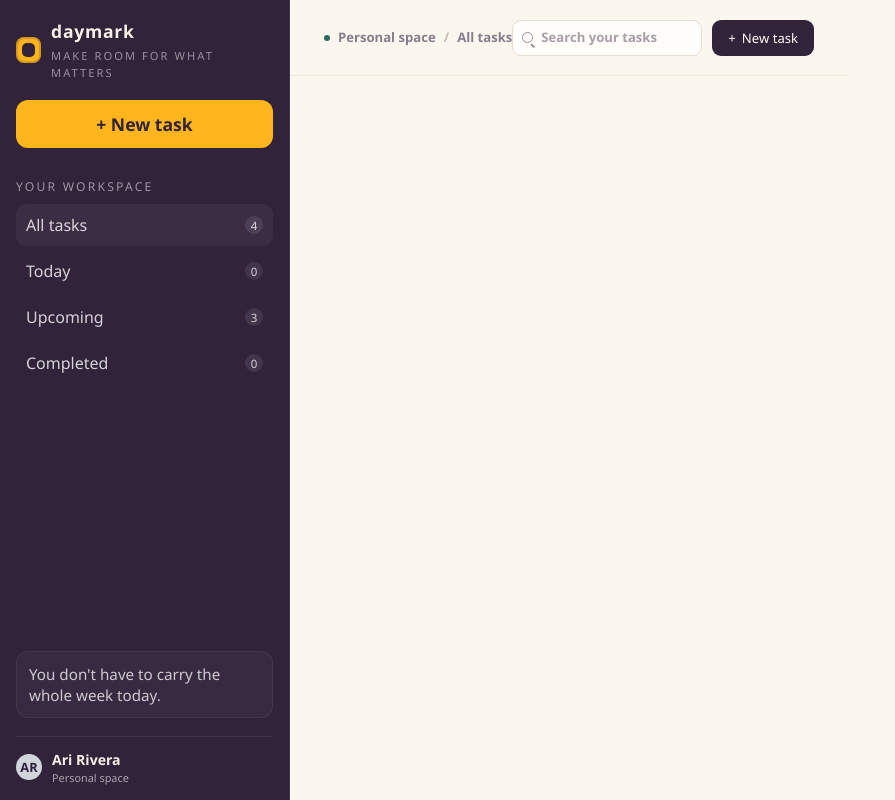
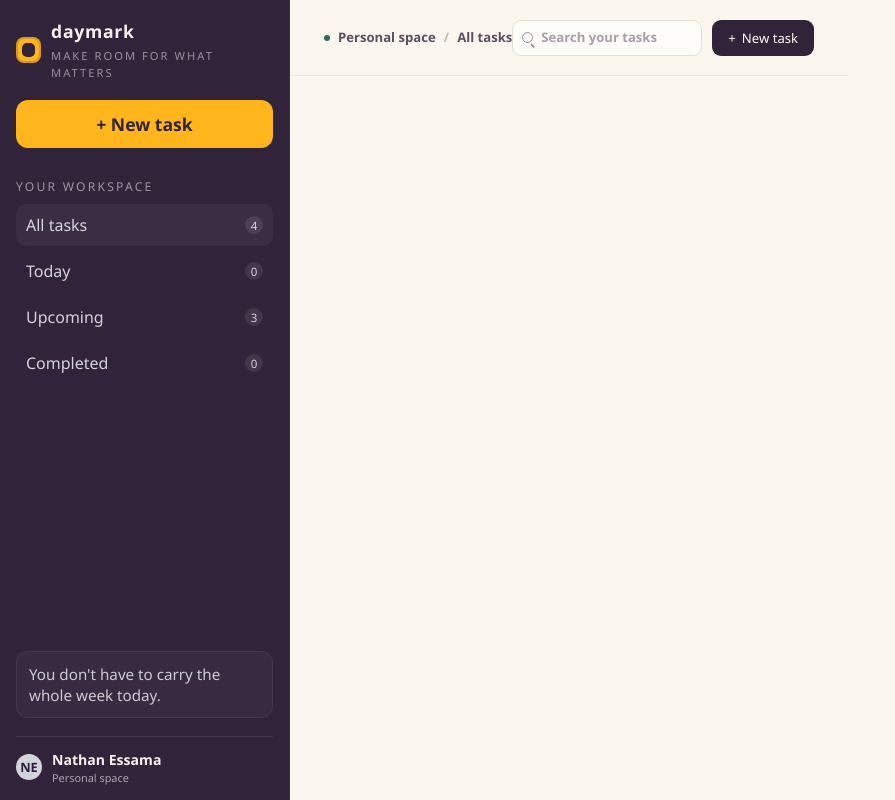
Before and after one commit to emperorfrost17-png/Task-Manger-App, a React (Vite) app in the folder task-manager-app/: page / in a window 1280 px wide. Shown: the whole page, without its empty margins (0-895 px from the left). Built offline with nearby package versions, Linux system fonts and the light colour scheme.

Commit message:
edited sidebar

```diff
--- a/task-manager-app/src/components/Header.css
+++ b/task-manager-app/src/components/Header.css
@@ -20,6 +20,8 @@
 
 .breadcrumb {
   gap: 8px;
+  color: #5d4d62;
+  font-weight: 700;
 }
 
 .breadcrumb-dot {
--- a/task-manager-app/src/components/Sidebar.jsx
+++ b/task-manager-app/src/components/Sidebar.jsx
@@ -42,9 +42,9 @@ export function Sidebar() {
       </div>
 
       <div className="user-box">
-        <div className="user-avatar">AR</div>
+        <div className="user-avatar">NE</div>
         <div className="user-meta">
-          <span className="user-name">Ari Rivera</span>
+          <span className="user-name">Nathan Essama</span>
           <span className="user-role">Personal space</span>
         </div>
       </div>
```
